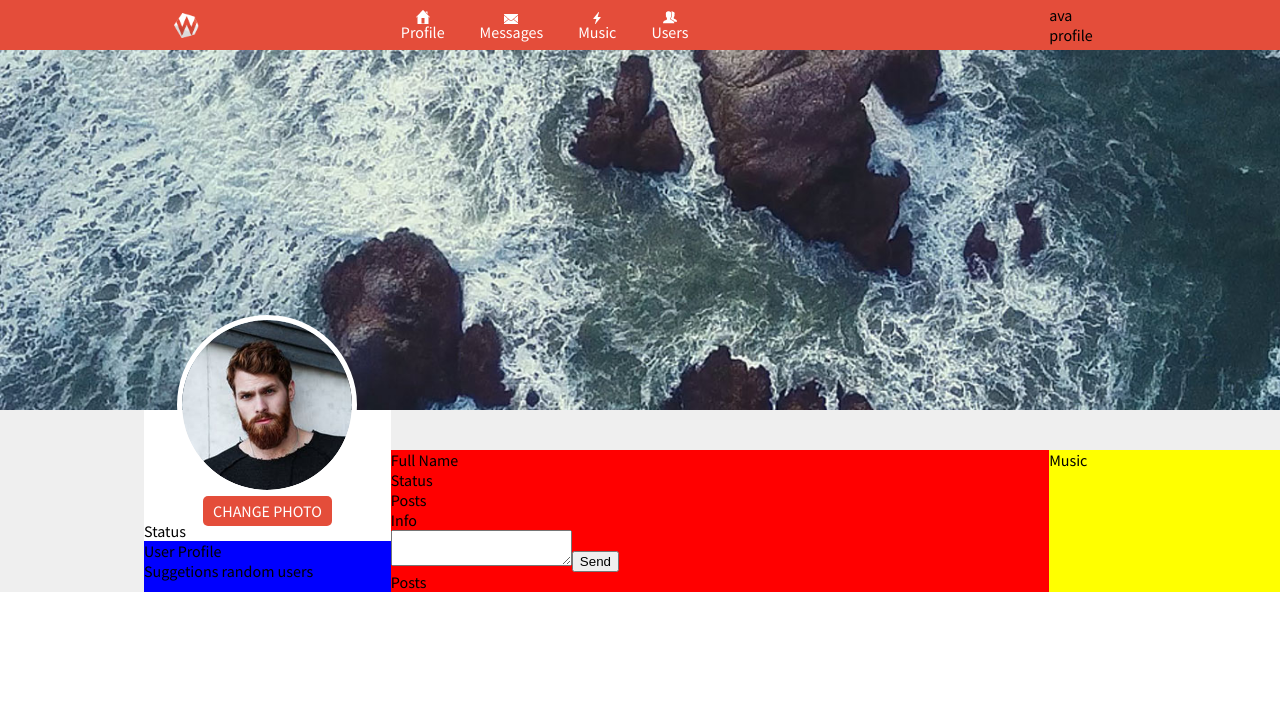
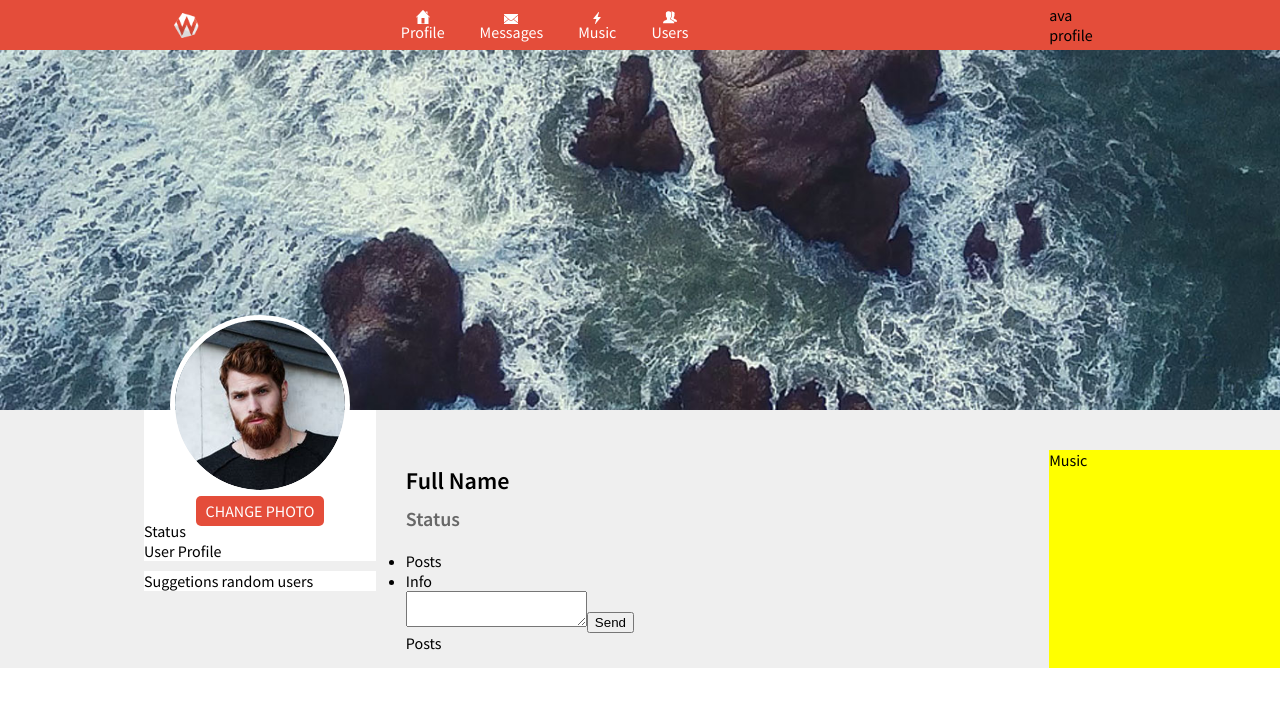
Before and after one commit to LaCuba/social-network, a React (Create React App) app: page / in a window 1280 px wide. Shown: the top 706 px of the page. Built offline with nearby package versions, Linux system fonts and the light colour scheme.

Commit message:
Created ProfileInfo

```diff
--- a/src/component/Profile/Body/Body.module.scss
+++ b/src/component/Profile/Body/Body.module.scss
@@ -1,4 +1,4 @@
 .body {
   grid-area: "mainContent";
-  background-color: red;
+  padding: 15px;
 }
--- a/src/component/Profile/Body/Main/Main.jsx
+++ b/src/component/Profile/Body/Main/Main.jsx
@@ -1,14 +1,12 @@
 import React from 'react'
 import styles from './Main.module.scss'
 import Posts from './Posts/Posts'
+import ProfileInfo from './ProfileInfo/ProfileInfo'
 
 const Main = (props) => {
   return (
     <div className={styles.contentItems}>
-      <div className={styles.profileInfo}>
-        <div>Full Name</div>
-        <div>Status</div>
-      </div>
+      <ProfileInfo />
       <div className={styles.items}>
         <ul>
           <li>Posts</li>
--- /dev/null
+++ b/src/component/Profile/Body/Main/ProfileInfo/ProfileInfo.jsx
@@ -0,0 +1,13 @@
+import React from 'react'
+import styles from './ProfileInfo.module.scss'
+
+const ProfileInfo = (props) => {
+  return (
+    <div className={styles.profileInfo}>
+        <div className={styles.name}>Full Name</div>
+        <div className={styles.status}>Status</div>
+      </div>
+  )
+}
+
+export default ProfileInfo
--- /dev/null
+++ b/src/component/Profile/Body/Main/ProfileInfo/ProfileInfo.module.scss
@@ -0,0 +1,14 @@
+.profileInfo {
+  width: 100%;
+  .name {
+    padding-bottom: 10px;
+    font-size: 24px;
+    font-weight: 600;
+  }
+  .status {
+    font-size: 20px;
+    font-weight: 600;
+    color: #686868;
+    padding-bottom: 20px;
+  }
+}
--- a/src/component/Profile/LeftSidebar/LeftSidebar.module.scss
+++ b/src/component/Profile/LeftSidebar/LeftSidebar.module.scss
@@ -1,5 +1,15 @@
 .leftSideBar {
   grid-area: "leftSideBar";
-  background-color: blue;
   z-index: 200;
+  padding-right: 15px;
+  // padding-left: 15px;
 }
+
+.userProfile {
+  background-color: #fff;
+  margin-bottom: 10px;
+}
+
+.suggetions {
+  background-color: #fff;
+}
--- a/src/component/Profile/LeftSidebar/ProfileInfo/ProfileInfo.module.scss
+++ b/src/component/Profile/LeftSidebar/ProfileInfo/ProfileInfo.module.scss
@@ -16,6 +16,8 @@
 .imageBtn {
   margin-top: 2px;
   input {
+    width: 1px;
+    height: 1px;
     position: absolute;
     opacity: 0;
     z-index: -1;
```
Also changed, not shown: src/common/icons/info.png (added), src/common/icons/posts.png (added).
